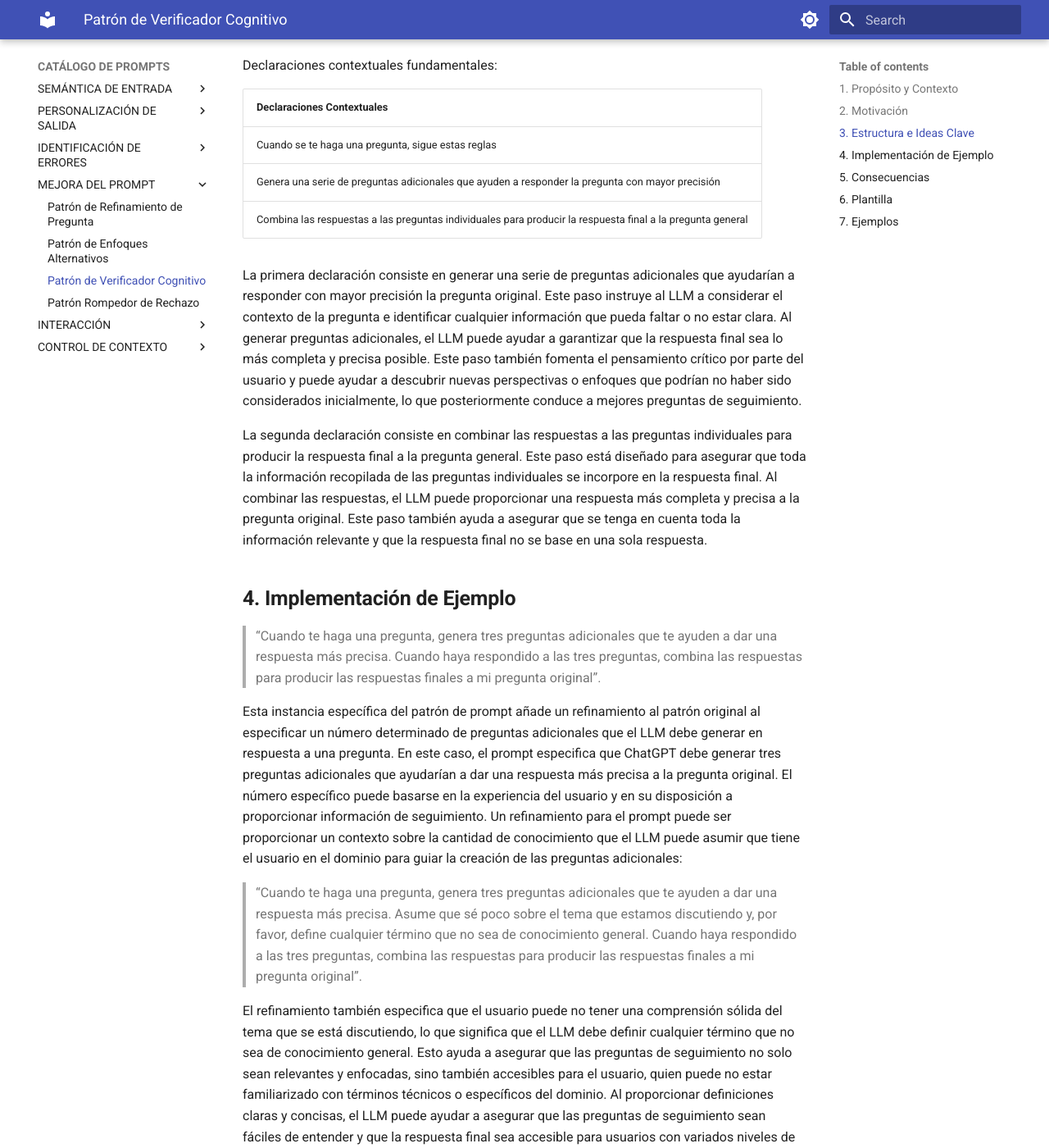
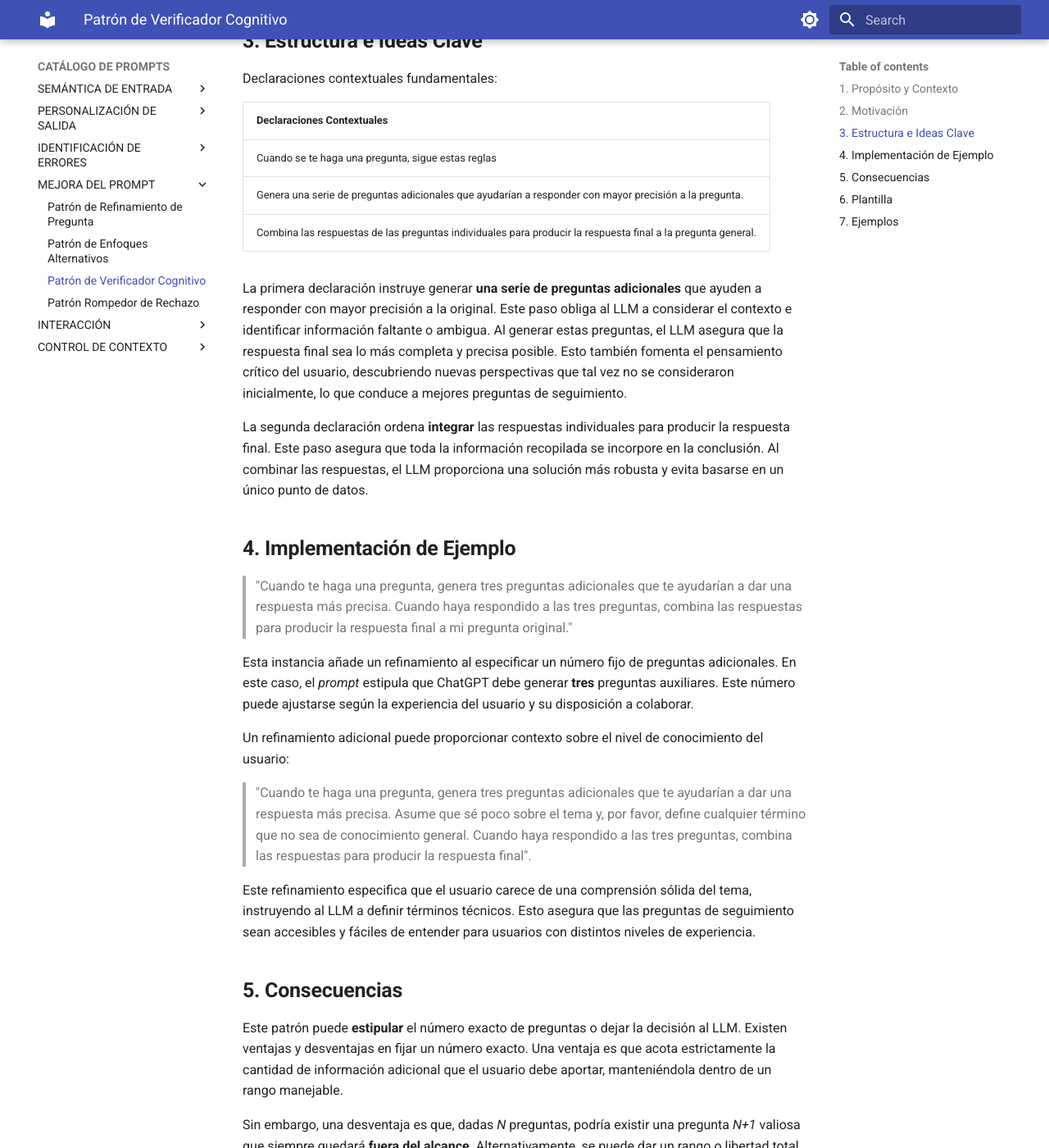
Before and after one commit to franz-osvaldo/wiki-patrones, an MkDocs documentation site: the page built from docs/Patron-de-Verificador-Cognitivo.md, in a window 1280 px wide and 1400 px high, scrolled down 677 px. Shown: the whole window at 82% size. Built offline with MkDocs 1.6.1 and Material for MkDocs 9.7.7, drawn with Linux system fonts in a browser that asks for light colours; some of the changed text lies outside the part shown.

Commit message:
Modificaciones de traducción

```diff
--- a/docs/Patron-de-Verificador-Cognitivo.md
+++ b/docs/Patron-de-Verificador-Cognitivo.md
@@ -2,14 +2,15 @@
 
 ## **1. Propósito y Contexto**
 
-La literatura de investigación ha documentado que los LLMs a menudo pueden razonar mejor si una pregunta se subdivide en preguntas adicionales cuyas respuestas se combinen en la respuesta global a la pregunta original [14]. El propósito de este patrón es forzar al LLM a subdividir siempre las preguntas en preguntas adicionales que puedan utilizarse para proporcionar una mejor respuesta a la pregunta original.
+La literatura de investigación ha documentado que los LLMs suelen razonar mejor si una pregunta compleja se subdivide en interrogantes adicionales, cuyas respuestas se combinan para formar la respuesta general a la pregunta original. La intención del patrón es forzar al LLM a **desglosar** siempre las consultas en preguntas subsidiarias que permitan construir una mejor respuesta final.
 
 ## **2. Motivación**
 
 La motivación del patrón de Verificador Cognitivo es doble:
 
-* Es posible que los humanos inicialmente formulen preguntas de un nivel demasiado alto para proporcionar una respuesta concreta sin un seguimiento adicional, ya sea debido al desconocimiento del dominio, pereza en la entrada del prompt o incertidumbre sobre cuál debería ser la redacción correcta de la pregunta.
-* La investigación ha demostrado que los LLMs a menudo pueden desempeñarse mejor cuando se utiliza una pregunta que se subdivide en preguntas individuales.
+1. Los humanos pueden formular inicialmente preguntas de demasiado alto nivel para obtener una respuesta concreta sin seguimiento adicional. Esto puede deberse a la falta de familiaridad con el dominio, **falta de esfuerzo en la redacción del _prompt_** o inseguridad sobre el fraseo correcto.
+
+2. La investigación demuestra que los LLMs a menudo se desempeñan mejor cuando abordan una consulta subdividida en preguntas individuales.
 
 ## **3. Estructura e Ideas Clave**
 
@@ -18,28 +19,30 @@ Declaraciones contextuales fundamentales:
 | Declaraciones Contextuales |
 | :--- |
 | Cuando se te haga una pregunta, sigue estas reglas |
-| Genera una serie de preguntas adicionales que ayuden a responder la pregunta con mayor precisión |
-| Combina las respuestas a las preguntas individuales para producir la respuesta final a la pregunta general |
+| Genera una serie de preguntas adicionales que ayudarían a responder con mayor precisión a la pregunta. |
+| Combina las respuestas de las preguntas individuales para producir la respuesta final a la pregunta general. |
 
-La primera declaración consiste en generar una serie de preguntas adicionales que ayudarían a responder con mayor precisión la pregunta original. Este paso instruye al LLM a considerar el contexto de la pregunta e identificar cualquier información que pueda faltar o no estar clara. Al generar preguntas adicionales, el LLM puede ayudar a garantizar que la respuesta final sea lo más completa y precisa posible. Este paso también fomenta el pensamiento crítico por parte del usuario y puede ayudar a descubrir nuevas perspectivas o enfoques que podrían no haber sido considerados inicialmente, lo que posteriormente conduce a mejores preguntas de seguimiento.
+La primera declaración instruye generar **una serie de preguntas adicionales** que ayuden a responder con mayor precisión a la original. Este paso obliga al LLM a considerar el contexto e identificar información faltante o ambigua. Al generar estas preguntas, el LLM asegura que la respuesta final sea lo más completa y precisa posible. Esto también fomenta el pensamiento crítico del usuario, descubriendo nuevas perspectivas que tal vez no se consideraron inicialmente, lo que conduce a mejores preguntas de seguimiento.
 
-La segunda declaración consiste en combinar las respuestas a las preguntas individuales para producir la respuesta final a la pregunta general. Este paso está diseñado para asegurar que toda la información recopilada de las preguntas individuales se incorpore en la respuesta final. Al combinar las respuestas, el LLM puede proporcionar una respuesta más completa y precisa a la pregunta original. Este paso también ayuda a asegurar que se tenga en cuenta toda la información relevante y que la respuesta final no se base en una sola respuesta.
+La segunda declaración ordena **integrar** las respuestas individuales para producir la respuesta final. Este paso asegura que toda la información recopilada se incorpore en la conclusión. Al combinar las respuestas, el LLM proporciona una solución más robusta y evita basarse en un único punto de datos.
 
 ## **4. Implementación de Ejemplo**
 
-> “Cuando te haga una pregunta, genera tres preguntas adicionales que te ayuden a dar una respuesta más precisa. Cuando haya respondido a las tres preguntas, combina las respuestas para producir las respuestas finales a mi pregunta original”.
+> "Cuando te haga una pregunta, genera tres preguntas adicionales que te ayudarían a dar una respuesta más precisa. Cuando haya respondido a las tres preguntas, combina las respuestas para producir la respuesta final a mi pregunta original."
 
-Esta instancia específica del patrón de prompt añade un refinamiento al patrón original al especificar un número determinado de preguntas adicionales que el LLM debe generar en respuesta a una pregunta. En este caso, el prompt especifica que ChatGPT debe generar tres preguntas adicionales que ayudarían a dar una respuesta más precisa a la pregunta original. El número específico puede basarse en la experiencia del usuario y en su disposición a proporcionar información de seguimiento. Un refinamiento para el prompt puede ser proporcionar un contexto sobre la cantidad de conocimiento que el LLM puede asumir que tiene el usuario en el dominio para guiar la creación de las preguntas adicionales:
+Esta instancia añade un refinamiento al especificar un número fijo de preguntas adicionales. En este caso, el _prompt_ estipula que ChatGPT debe generar **tres** preguntas auxiliares. Este número puede ajustarse según la experiencia del usuario y su disposición a colaborar.
 
-> “Cuando te haga una pregunta, genera tres preguntas adicionales que te ayuden a dar una respuesta más precisa. Asume que sé poco sobre el tema que estamos discutiendo y, por favor, define cualquier término que no sea de conocimiento general. Cuando haya respondido a las tres preguntas, combina las respuestas para producir las respuestas finales a mi pregunta original”.
+Un refinamiento adicional puede proporcionar contexto sobre el nivel de conocimiento del usuario:
 
-El refinamiento también especifica que el usuario puede no tener una comprensión sólida del tema que se está discutiendo, lo que significa que el LLM debe definir cualquier término que no sea de conocimiento general. Esto ayuda a asegurar que las preguntas de seguimiento no solo sean relevantes y enfocadas, sino también accesibles para el usuario, quien puede no estar familiarizado con términos técnicos o específicos del dominio. Al proporcionar definiciones claras y concisas, el LLM puede ayudar a asegurar que las preguntas de seguimiento sean fáciles de entender y que la respuesta final sea accesible para usuarios con variados niveles de conocimiento y experiencia.
+> "Cuando te haga una pregunta, genera tres preguntas adicionales que te ayudarían a dar una respuesta más precisa. Asume que sé poco sobre el tema y, por favor, define cualquier término que no sea de conocimiento general. Cuando haya respondido a las tres preguntas, combina las respuestas para producir la respuesta final".
+
+Este refinamiento especifica que el usuario carece de una comprensión sólida del tema, instruyendo al LLM a definir términos técnicos. Esto asegura que las preguntas de seguimiento sean accesibles y fáciles de entender para usuarios con distintos niveles de experiencia.
 
 ## **5. Consecuencias**
 
-Este patrón puede dictar el número exacto de preguntas a generar o dejar esta decisión al LLM. Existen pros y contras al dictar el número exacto. Una ventaja es que especificar un número exacto de preguntas puede delimitar estrechamente (*scope*) la cantidad de información adicional que el usuario se ve obligado a proporcionar, de modo que esté dentro de un rango que esté dispuesto y sea capaz de aportar.
+Este patrón puede **estipular** el número exacto de preguntas o dejar la decisión al LLM. Existen ventajas y desventajas en fijar un número exacto. Una ventaja es que acota estrictamente la cantidad de información adicional que el usuario debe aportar, manteniéndola dentro de un rango manejable.
 
-Sin embargo, una desventaja es que, dadas *N* preguntas, puede haber una pregunta *N + 1* invaluable que siempre quedará fuera del alcance. Alternativamente, se puede proporcionar al LLM un rango o permitirle hacer preguntas adicionales. Por supuesto, al omitir un límite en el número de preguntas, el LLM puede generar numerosas preguntas adicionales que abrumen al usuario.
+Sin embargo, una desventaja es que, dadas _N_ preguntas, podría existir una pregunta _N+1_ valiosa que siempre quedará **fuera del alcance**. Alternativamente, se puede dar un rango o libertad total al LLM. No obstante, sin un límite, el LLM podría generar una cantidad excesiva de preguntas que abrume al usuario.
 
 ## **6. Plantilla**
 
```
Also changed, not shown: docs/Patron-de-Reflexion.md (+13 -11 lines).
